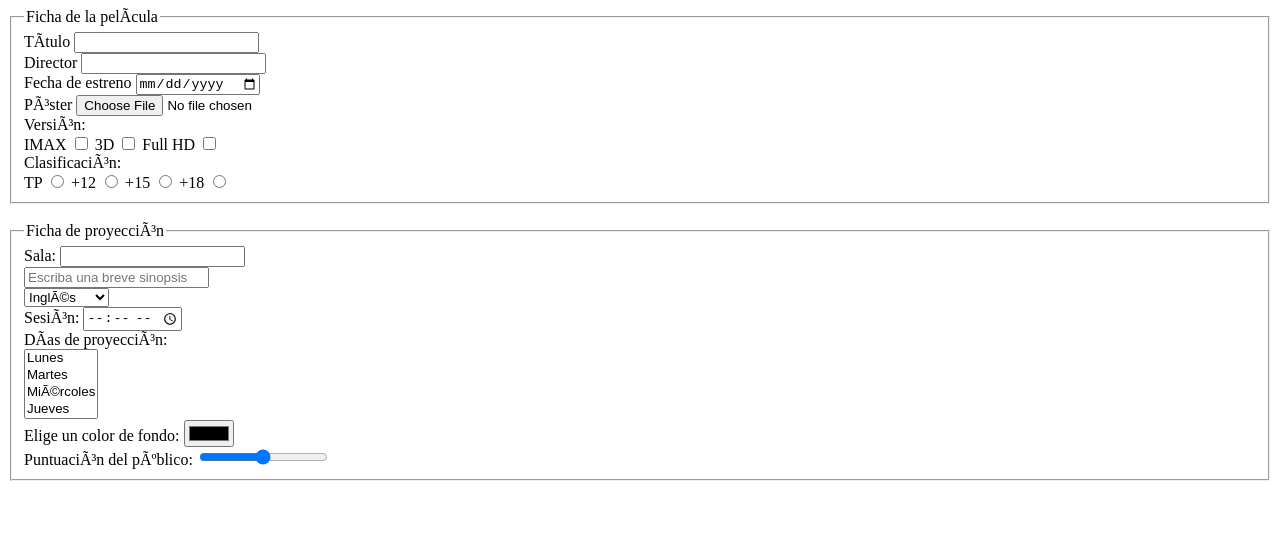
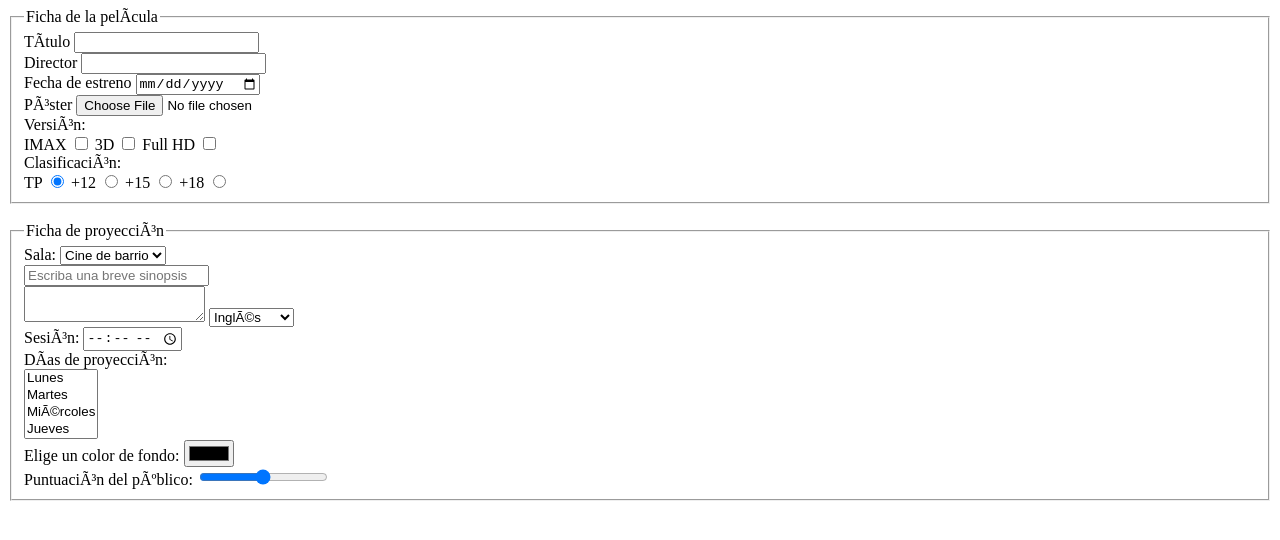
Before and after one commit to AnastasiiaLevkina/M04_AnastasiiaLevkina, a plain HTML site: page Ej06.html in a window 1280 px wide. Drawn offline with Linux system fonts and the light colour scheme.

Commit message:
mod final

```diff
--- a/Ej06.html
+++ b/Ej06.html
@@ -8,9 +8,9 @@
         <meta name="author" content="Anastasiia Levkina">
     </head>
     <body>
-        <fieldset>
-            <legend>Ficha de la película</legend>
-            <form action="/acion_page.php" method="POST">
+        <form action="/acion_page.php" method="POST" enctype="multipart/form-data">
+            <fieldset>
+                <legend>Ficha de la película</legend>
                 <label>Título</label>
                 <input type="text" id="titulo" name="titulo"><br>
                 <label>Director</label>
@@ -30,28 +30,26 @@
 
                 <label>Clasificación:</label><br>
                 <label>TP</label>
-                <input type="radio" id="tp" name="clasificación">
+                <input type="radio" id="tp" name="clasificación" checked>
                 <label>+12</label>
                 <input type="radio" id="doce" name="clasificación">
                 <label>+15</label>
                 <input type="radio" id="quince" name="clasificación">
                 <label>+18</label>
                 <input type="radio" id="dieciocho" name="clasificación">
-            </form>
-        </fieldset>
+            </fieldset>
         <br>
-        <fieldset>
+            <fieldset>
             <legend>Ficha de proyección</legend>
-            <form>
                 <label>Sala: </label>
-                <input id="sala" type="text" list="opciones_sala">
-                <datalist id="opciones_sala">
-                    <option value="Cine de barrio"/>
-                    <option value="Cines Yelmo"/>
-                    <option value="Cines Full HD"/>
-                </datalist><br>
+                <select>
+                    <option value="cines_barrio">Cine de barrio</option>
+                    <option value="cines_yelmo">Cines Yelmo</option>
+                    <option value="cines_fullhd">Cines Full HD</option>
+                </select><br>
 
                 <input type="text" id="sinopsis" name="sinopsis" placeholder="Escriba una breve sinopsis"><br>
+                <textarea name="sinopsis"></textarea>
 
                 <select>
                     <option value="ingles">Inglés</option>
@@ -63,8 +61,9 @@
 
                 <label>Sesión: </label>
                 <input type="time" id="sesion" name="sesion"><br>
+
                 <label>Días de proyección:</label><br>
-                <select multiple size="4">
+                <select multiple id="dias_proyeccion" name="dias_proyeccion" size="4">
                     <option value="lunes">Lunes</option>
                     <option value="martes">Martes</option>
                     <option value="miercoles">Miércoles</option>
@@ -78,7 +77,7 @@
                 <input type="color" id="color_fondo" name="color_fondo"><br>
                 <label>Puntuación del público: </label>
                 <input type="range" id="puntuacion" name="puntuacion">
-            </form>
-        </fieldset>
+            </fieldset>
+        </form>
     </body>
 </html>
--- /dev/null
+++ b/style.css
@@ -0,0 +1,4 @@
+h1{
+    color: red;
+    font-family: Helvetica;
+}
```
Also changed, not shown: Ej07.html (added, +8 -0 lines).
